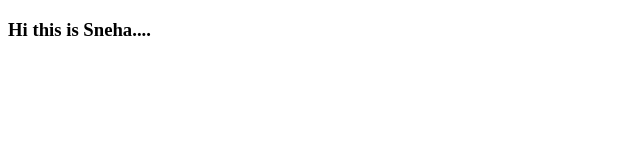
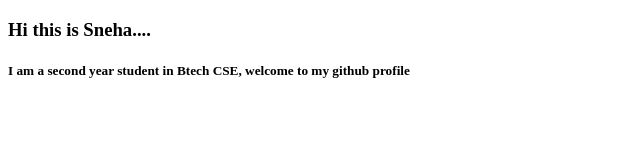
Before and after one commit to SnehaKarmakar339/SnehaKarmakar339, a plain HTML site: page index.html in a window 1280 px wide. Shown: the whole page, without its empty margins (0-640 px from the left). Drawn offline with Linux system fonts and the light colour scheme.

Commit message:
Final commit for index.html

```diff
--- a/index.html
+++ b/index.html
@@ -7,5 +7,6 @@
 </head>
 <body>
     <H3>Hi this is Sneha....</H3>
+    <h5>I am a second year student in Btech CSE, welcome to my github profile</h5>
 </body>
 </html>
```
